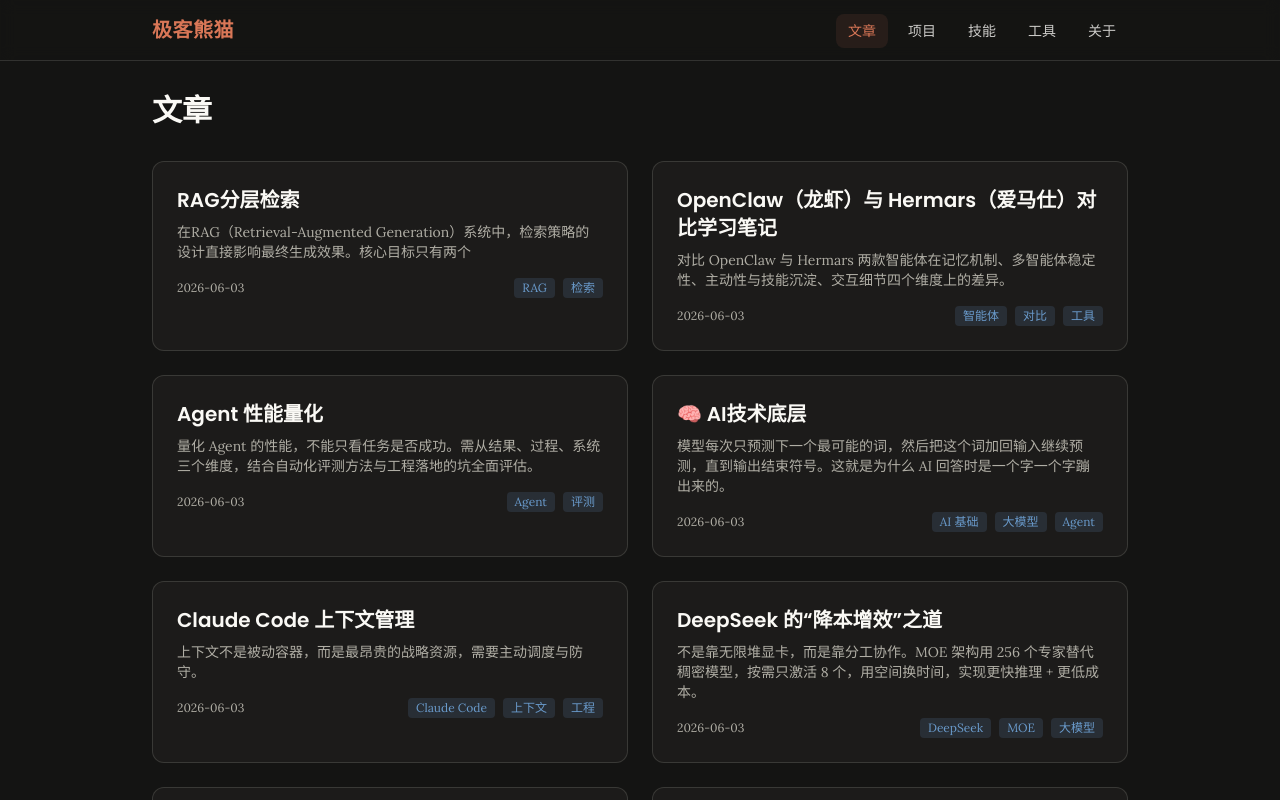
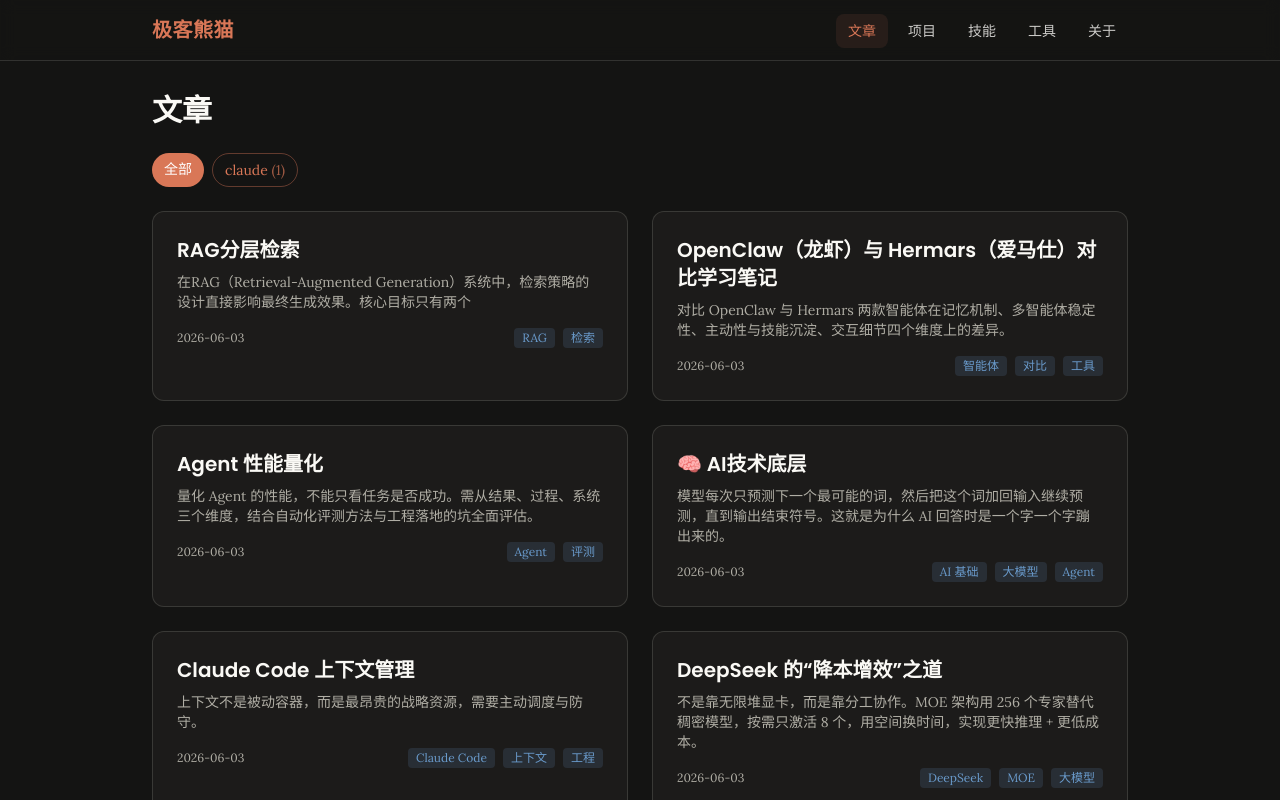
Before and after one commit to codewithwu/blog, a React (Vite) app: page /#/articles in a window 1280 px wide. Shown: the top 800 px of the page. Built offline with nearby package versions, Linux system fonts and the light colour scheme.

Commit message:
Wire Articles page to category param, filter bar, page title, and empty state

```diff
--- a/src/pages/Articles.jsx
+++ b/src/pages/Articles.jsx
@@ -1,19 +1,38 @@
-// 文章列表：取 listArticles()，按日期降序展示
-import { listArticles } from '../lib/articles.js';
+// 文章列表：默认全部；URL 带 :category 时只显示该分类；URL 指向不存在的分类时空状态
+import { useParams, Link } from 'react-router-dom';
+import { listArticles, listCategories } from '../lib/articles.js';
 import ArticleCard from '../components/ArticleCard.jsx';
+import CategoryFilter from '../components/CategoryFilter.jsx';
 import usePageTitle from '../hooks/usePageTitle.js';
 
 export default function Articles() {
-  usePageTitle('文章');
-  const articles = listArticles();
+  const { category } = useParams();
+  usePageTitle(category ? `${category} · 文章` : '文章');
+  const articles = listArticles({ category });
+  const categories = listCategories();
+  const categoryExists = !category || categories.some((c) => c.slug === category);
+
   return (
     <section>
-      <h1 className="text-3xl font-bold text-brand-light mb-8">文章</h1>
-      <div className="grid gap-6 md:grid-cols-2">
-        {articles.map((a) => (
-          <ArticleCard key={a.slug} article={a} />
-        ))}
-      </div>
+      <h1 className="text-3xl font-bold text-brand-light mb-6">文章</h1>
+      <CategoryFilter categories={categories} active={category ?? null} />
+      {!categoryExists || articles.length === 0 ? (
+        <div className="py-12 text-center text-brand-mid">
+          <p>该分类下还没有文章。</p>
+          <Link
+            to="/articles"
+            className="inline-block mt-4 text-brand-orange hover:underline"
+          >
+            查看全部文章
+          </Link>
+        </div>
+      ) : (
+        <div className="grid gap-6 md:grid-cols-2">
+          {articles.map((a) => (
+            <ArticleCard key={a.slug} article={a} />
+          ))}
+        </div>
+      )}
     </section>
   );
 }
```
